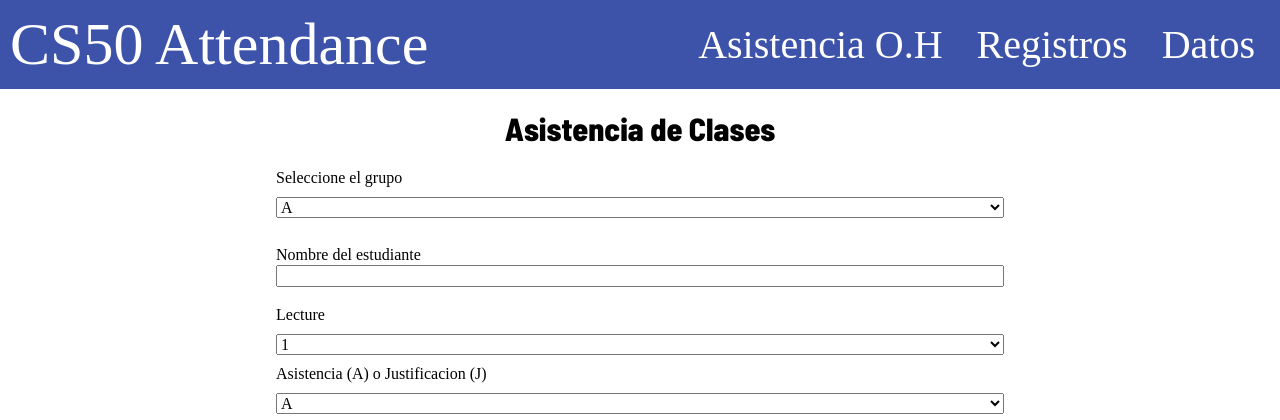
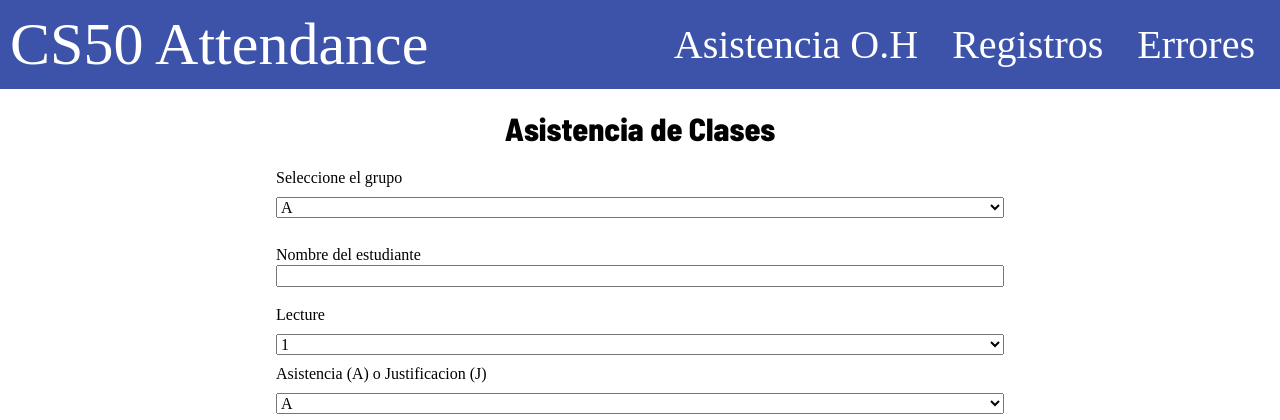
Before and after one commit to Mau5trakt/attendance, a Flask app: page /classAttendance in a window 1280 px wide. Shown: the top 420 px of the page. Run offline with Flask 3, Linux system fonts and the light colour scheme; a user stored in the database is signed in; data comes from the database, SQL or seed files in the repository; some web fonts are replaced.

Commit message:
refactor: corrected the routes in the links

```diff
--- a/templates/classAttendance.html
+++ b/templates/classAttendance.html
@@ -5,9 +5,9 @@
 {%endblock%}
 
 {%block links%}
-<a href="/ohAttendance" class="nav-link">Asistencia O.H</a>
+<a href="/" class="nav-link">Asistencia O.H</a>
 <a href="/registros" class="nav-link">Registros</a>
-<a href="/datos" class="nav-link">Datos</a>
+<a href="/errores" class="nav-link">Errores</a>
 {%endblock%}
 
 {%block contenido%}
```
